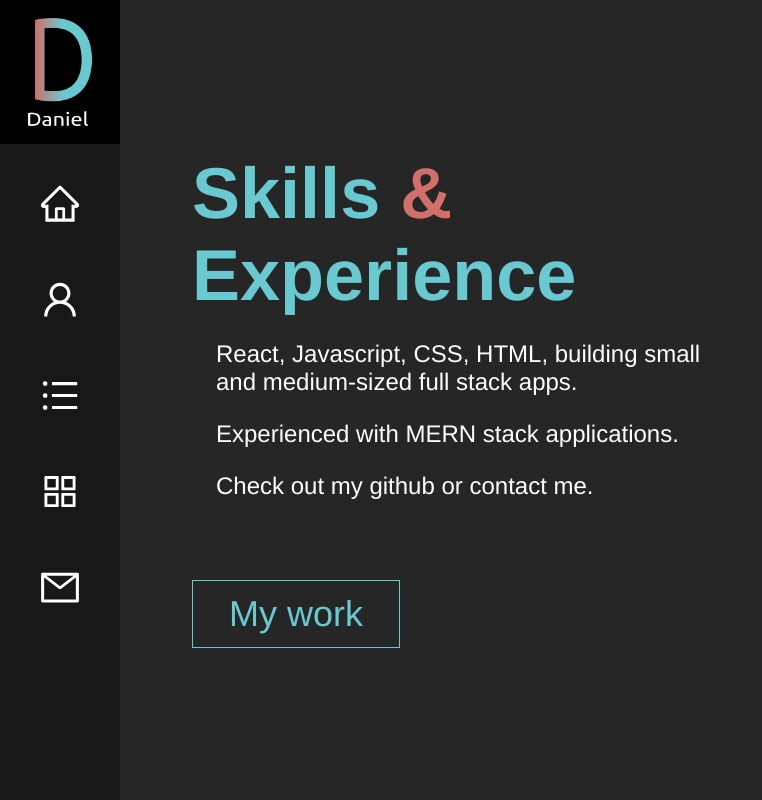
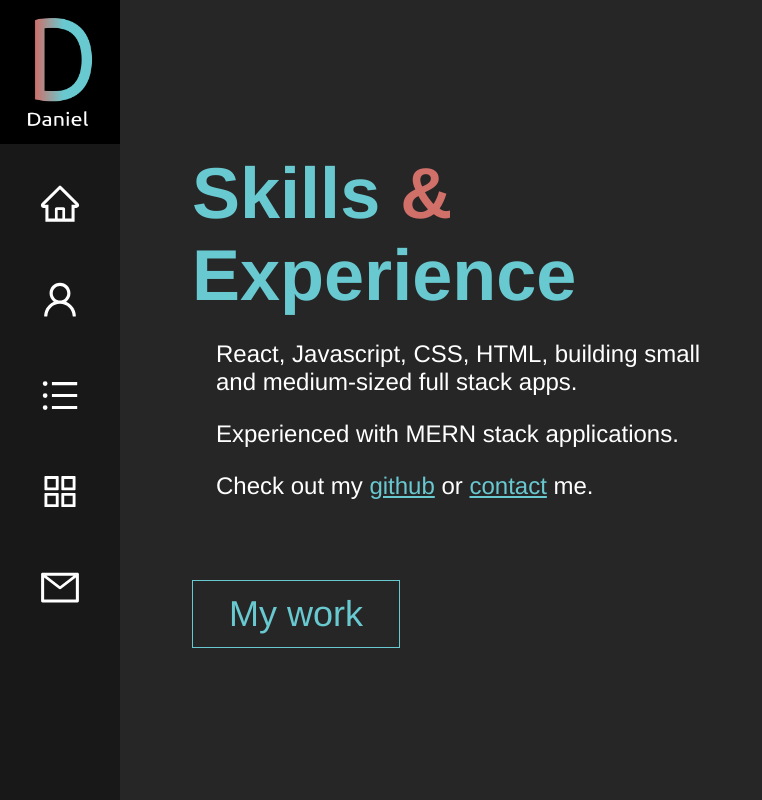
Before and after one commit to d4cho/portfolio-website-react, a React (Create React App) app: page /skills in a window 1280 px wide. Shown: the whole page, without its empty margins (0-762 px from the left). Built offline with nearby package versions, Linux system fonts and the light colour scheme.

Commit message:
skills page links

```diff
--- a/src/Components/HomePage/HomePage.js
+++ b/src/Components/HomePage/HomePage.js
@@ -45,7 +45,7 @@ const HomePage = () => {
         <div className='Title'>React Developer / Full Stack</div>
         <br />
         <br />
-        <Link to='/loading' style={{ textDecoration: 'none' }}>
+        <Link to='/contact' style={{ textDecoration: 'none' }}>
           <div className='Contact'>Contact me!</div>
         </Link>
       </div>
--- a/src/Components/SkillsPage/SkillsPage.js
+++ b/src/Components/SkillsPage/SkillsPage.js
@@ -36,7 +36,21 @@ const SkillsPage = () => {
             <p className='About-me-p'>
               Experienced with MERN stack applications.
             </p>
-            <p className='About-me-p'>Check out my github or contact me.</p>
+            <p className='About-me-p'>
+              Check out my{' '}
+              {
+                <a href='https://github.com/d4cho' style={{ color: '#69c9d0' }}>
+                  github
+                </a>
+              }{' '}
+              or{' '}
+              {
+                <Link to='/contact' style={{ color: '#69c9d0' }}>
+                  contact
+                </Link>
+              }{' '}
+              me.
+            </p>
           </div>
         </div>
         <br />
```
